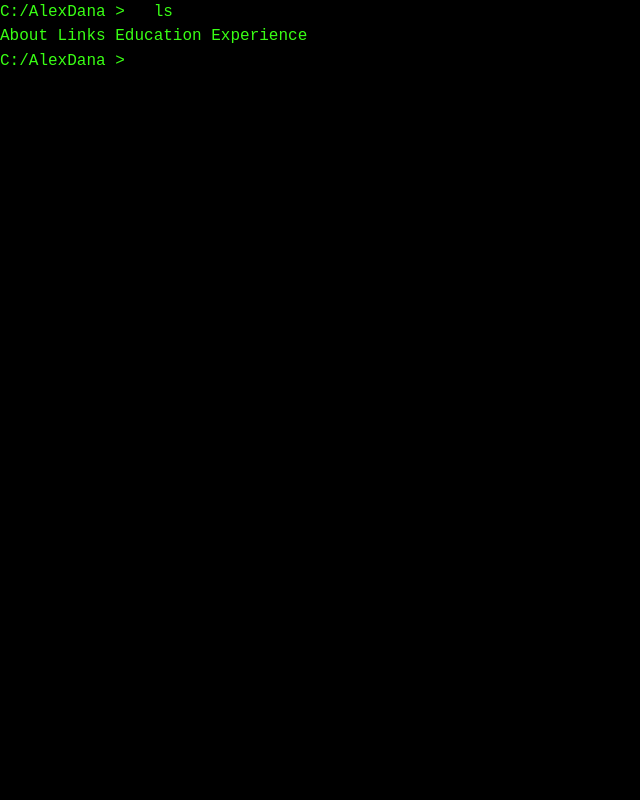
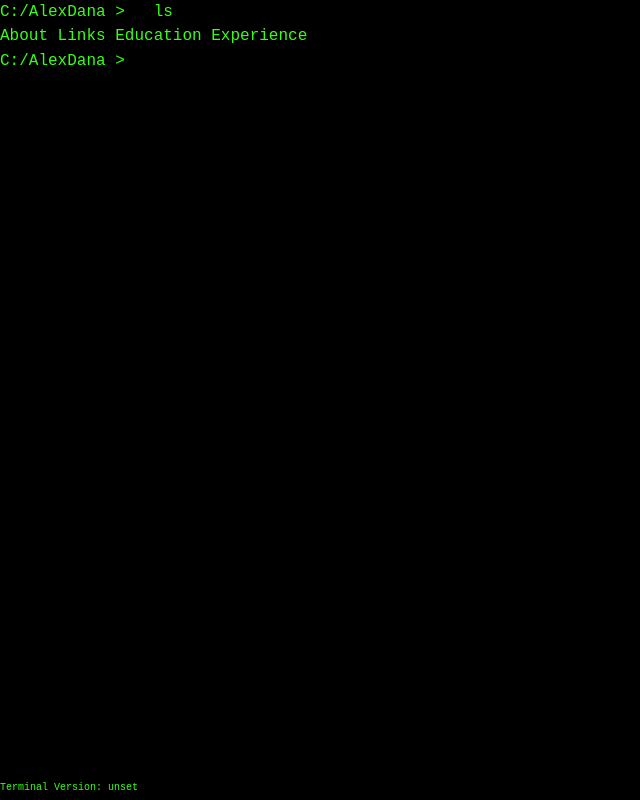
Before and after one commit to cadsdanaa/personal-website, a React (Create React App) app: page / in a window 1280 px wide. Shown: the whole page, without its empty margins (0-640 px from the left). Built offline with nearby package versions, Linux system fonts and the light colour scheme; no server answers.

Commit message:
Added a commit hash footer that stays on bottom

```diff
--- a/src/App.css
+++ b/src/App.css
@@ -2,4 +2,10 @@
   background: black;
   color: #39ff14;
   font-family: monospace;
+  position: relative;
+  min-height: 100vh;
 }
+
+.NavContainer {
+  padding-bottom: 2.5rem;
+}
--- a/src/App.tsx
+++ b/src/App.tsx
@@ -3,11 +3,15 @@ import './App.css';
 import 'bootstrap/dist/css/bootstrap.css';
 import 'bootstrap/dist/js/bootstrap.bundle.min';
 import {Navigation} from "./navigation/Navigation";
+import {Footer} from "./footer/Footer";
 
 function App() {
   return (
     <div className="App">
-      <Navigation/>
+      <div className="NavContainer">
+          <Navigation/>
+      </div>
+      <Footer/>
     </div>
   );
 }
--- /dev/null
+++ b/src/footer/Footer.css
@@ -0,0 +1,7 @@
+.Footer {
+    position: absolute;
+    bottom: 0;
+    width: 100%;
+    height: 1.25rem;
+    font-size: x-small;
+}
--- /dev/null
+++ b/src/footer/Footer.tsx
@@ -0,0 +1,8 @@
+import React from 'react';
+import './Footer.css';
+
+export function Footer() {
+    return <div className={'Footer'}>
+        Terminal Version: {process.env.REACT_APP_COMMIT_ID ? process.env.REACT_APP_COMMIT_ID : 'local'}
+    </div>
+}
```
